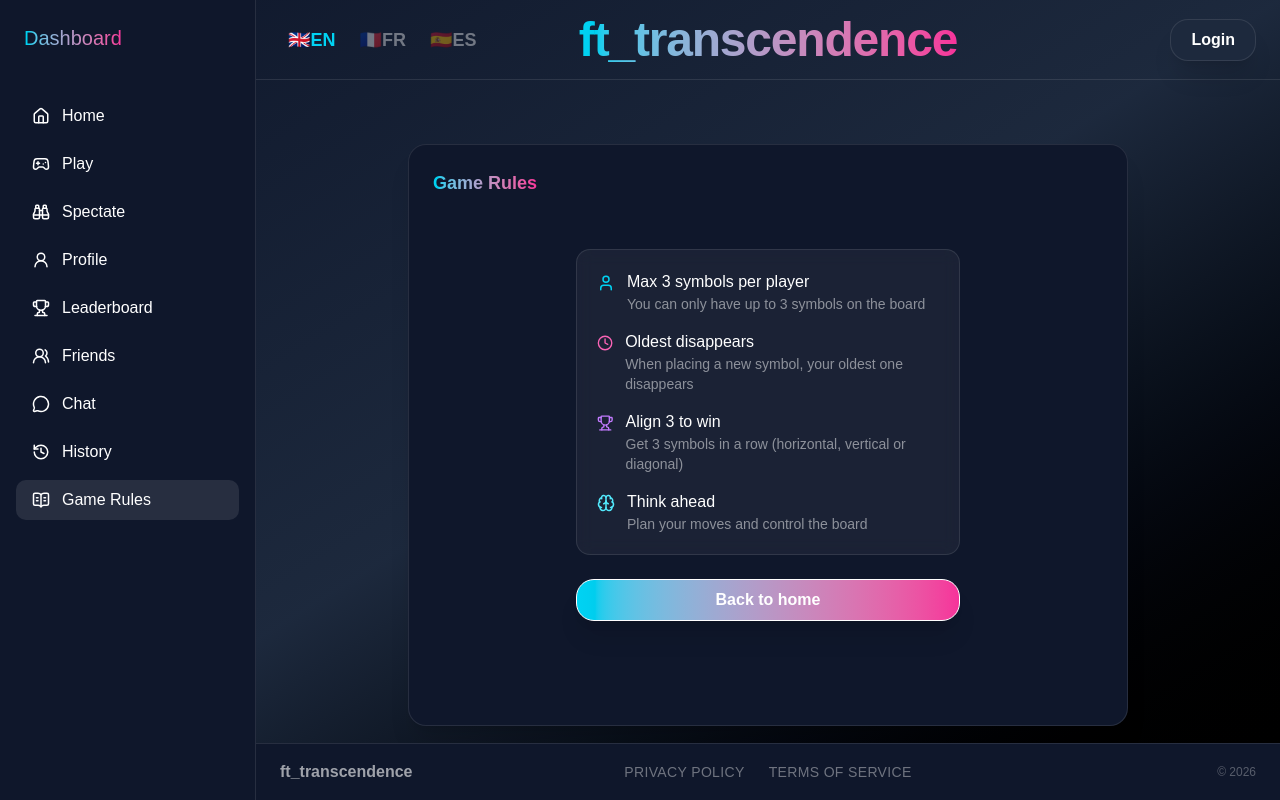
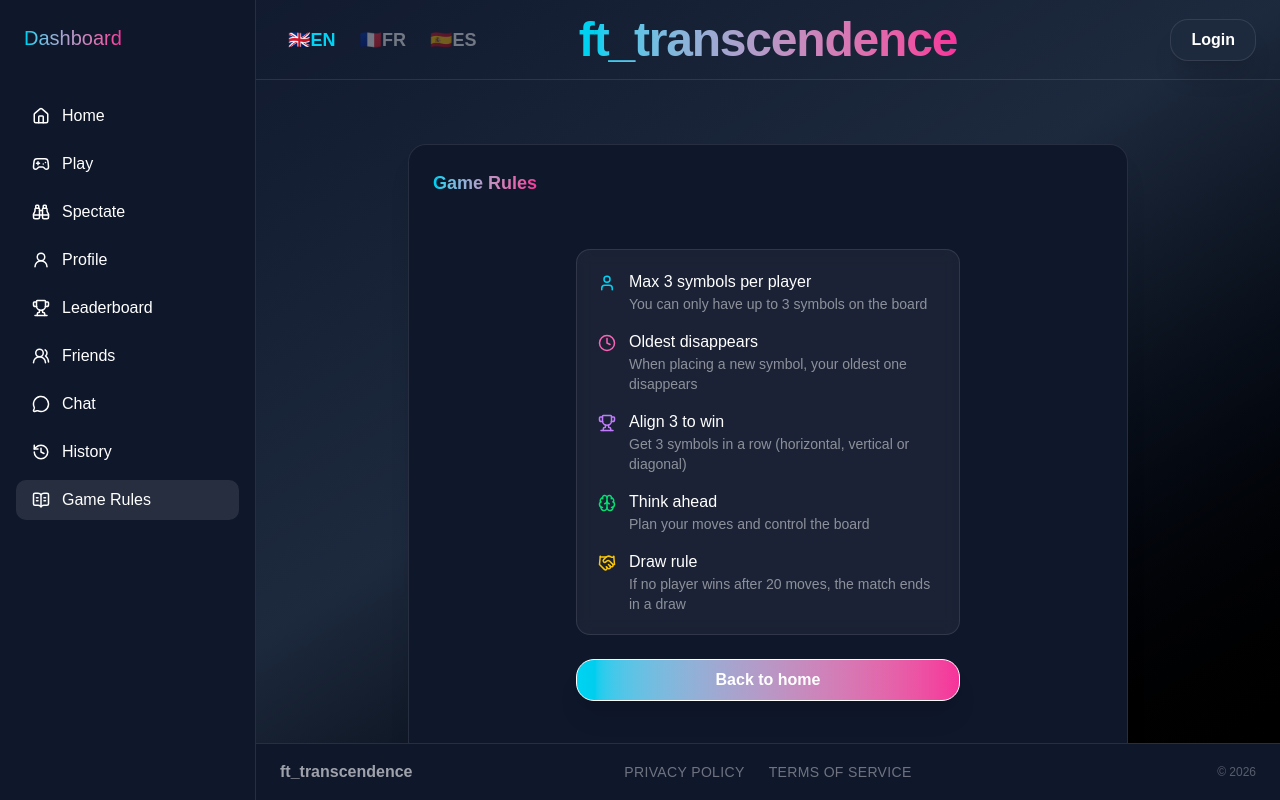
Before and after one commit to team-Segfault-Society-42/Ft_transcendence, a React app in the folder frontend/: page /rules in a window 1280 px wide. Built offline with nearby package versions, Linux system fonts and the light colour scheme; no server answers; the HTML template or start-up script is replaced by a standard one.

Commit message:
Add Draw rule, improve layout and icon alignment - improve rules card spacing - align rule icons consistently across languages - use fixed icon container for stable text alignment

```diff
--- a/frontend/src/components/home/PlayCard.tsx
+++ b/frontend/src/components/home/PlayCard.tsx
@@ -14,15 +14,15 @@ export function PlayCard({ createGame: onCreateGame, user }: Props) {
 
     if (!user) {
     return (
-      <Card className="min-h-120 relative flex flex-col items-center justify-center bg-slate-900">
+      	<Card className="min-h-120 relative flex flex-col bg-slate-900">
+        	<CardTitle className="absolute top-6 left-6 bg-linear-to-r from-cyan-400 to-pink-500 bg-clip-text text-transparent">
+          		{t("game.howToPlay")}
+        	</CardTitle>
 
-        <CardTitle className="absolute top-6 left-6 bg-linear-to-r from-cyan-400 to-pink-500 bg-clip-text text-transparent">
-          {t("game.howToPlay")}
-        </CardTitle>
-
-        <GameRules/>
-
-      </Card>
+        	<div className="flex justify-center pt-15 pb-8 px-6">
+          	<GameRules/>
+        	</div>
+      	</Card>
     )
   }
 
--- a/frontend/src/components/ui/GameRules.tsx
+++ b/frontend/src/components/ui/GameRules.tsx
@@ -1,4 +1,4 @@
-import { User, Clock, Trophy, Brain } from "lucide-react"
+import { User, Clock, Trophy, Brain, Handshake } from "lucide-react"
 import { useTranslation } from "react-i18next"
 
 export function GameRules() {
@@ -10,27 +10,33 @@ export function GameRules() {
             <div className="space-y-4">
 
             <Rule
-                icon={<User className="text-cyan-400 mt-1" size={18} />}
+                icon={<User className="text-cyan-400" size={18} />}
                 title={t("game.rules.maxSymbols.title")}
                 desc={t("game.rules.maxSymbols.desc")}
             />
 
             <Rule
-                icon={<Clock className="text-pink-400 mt-1" size={18} />}
+                icon={<Clock className="text-pink-400" size={18} />}
                 title={t("game.rules.disappear.title")}
                 desc={t("game.rules.disappear.desc")}
             />
 
             <Rule
-                icon={<Trophy className="text-purple-400 mt-1" size={18} />}
+                icon={<Trophy className="text-purple-400" size={18} />}
                 title={t("game.rules.win.title")}
                 desc={t("game.rules.win.desc")}
             />
 
             <Rule
-                icon={<Brain className="text-cyan-300 mt-1" size={18} />}
+                icon={<Brain className="text-green-400" size={18} />}
                 title={t("game.rules.strategy.title")}
                 desc={t("game.rules.strategy.desc")}
+            />
+
+            <Rule
+                icon={<Handshake className="text-yellow-400" size={18} />}
+                title={t("game.rules.draw.title")}
+                desc={t("game.rules.draw.desc")}
             />
 
             </div>
@@ -41,11 +47,19 @@ export function GameRules() {
 function Rule({ icon, title, desc }: any) {
     return (
         <div className="flex gap-3 items-start">
-            {icon}
-            <div>
-                <p className="text-white font-medium">{title}</p>
-                <p className="text-white/50 text-sm">{desc}</p>
-            </div>
-        </div>
+			<div className="w-5 flex justify-center pt-1 shrink-0">
+				{icon}
+			</div>
+
+			<div>
+				<p className="text-white font-medium">
+					{title}
+				</p>
+
+				<p className="text-white/50 text-sm">
+					{desc}
+				</p>
+			</div>
+		</div>
     )
 }
--- a/frontend/src/i18n/en.json
+++ b/frontend/src/i18n/en.json
@@ -73,6 +73,10 @@
             "strategy": {
                 "title": "Think ahead",
                 "desc": "Plan your moves and control the board"
+            },
+            "draw": {
+                "title": "Draw rule",
+                "desc": "If no player wins after 20 moves, the match ends in a draw"
             }
         }
     },
--- a/frontend/src/i18n/es.json
+++ b/frontend/src/i18n/es.json
@@ -73,7 +73,11 @@
         	"strategy": {
           		"title": "Anticipa tus jugadas",
           		"desc": "Planifica tus movimientos y controla el tablero"
-        	}
+        	},
+			"draw": {
+				"title": "Regla de empate",
+				"desc": "Si ningún jugador gana después de 20 movimientos, la partida termina en empate."
+			}
       	}
     },
 
--- a/frontend/src/i18n/fr.json
+++ b/frontend/src/i18n/fr.json
@@ -73,6 +73,10 @@
             "strategy": {
                 "title": "Anticipez vos coups",
                 "desc": "Planifiez vos actions et contrôlez le plateau"
+            },
+            "draw": {
+                "title": "Règle d'égalité",
+                "desc": "Si aucun joueur ne gagne après 20 coups, la partie se termine par une égalité"
             }
         }
     },
```
